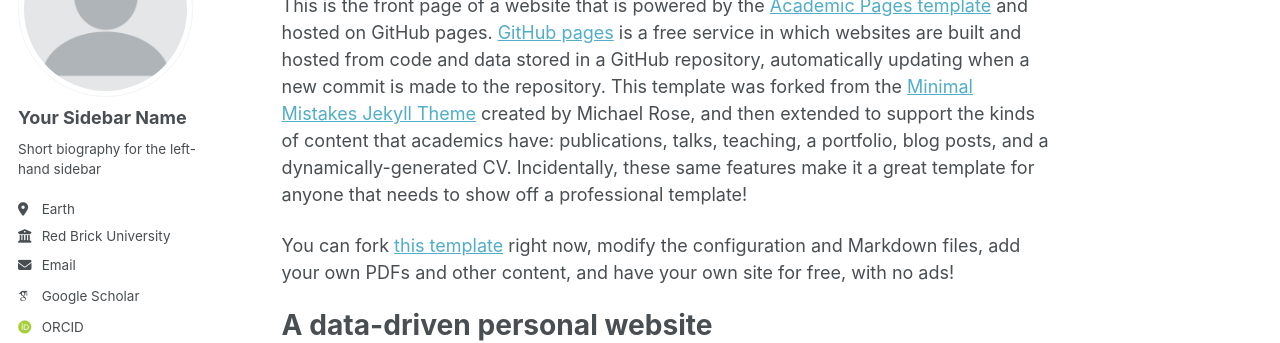
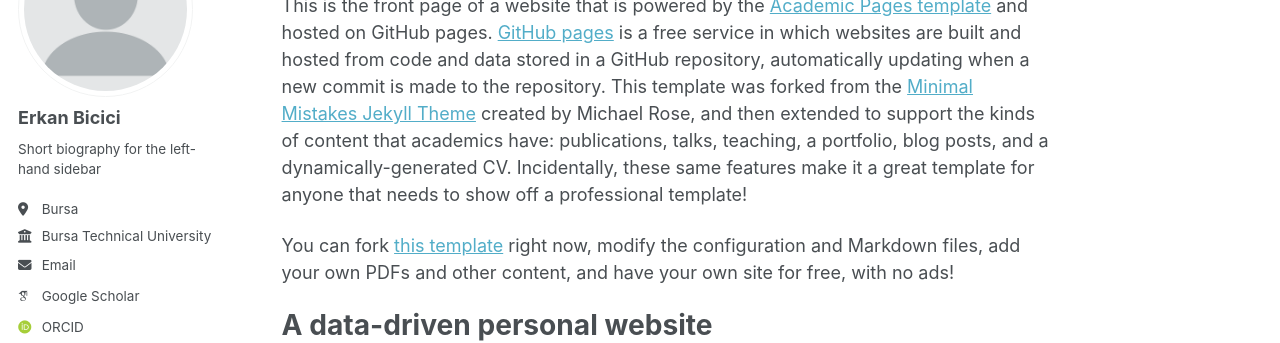
Before and after one commit to erkanbicici/erkanbicici.github.io, a Jekyll site: the page built from _pages/about.md, in a window 1280 px wide. Shown: the part 177-520 px from the top of the page. Built offline with Jekyll 4.4.1, drawn with Linux system fonts in a browser that asks for light colours; some web fonts are replaced; a script that is not in the unit is left out.

Commit message:
Update _config.yml

```diff
--- a/_config.yml
+++ b/_config.yml
@@ -23,11 +23,11 @@
 author:
   # Biographic information
   avatar           : "profile.png"
-  name             : "Your Sidebar Name"
+  name             : "Erkan Bicici"
   pronouns         : # example: "she/her"
   bio              : "Short biography for the left-hand sidebar"
-  location         : "Earth"
-  employer         : "Red Brick University"
+  location         : "Bursa"
+  employer         : "Bursa Technical University"
   uri              : # URL
   email            : "none@example.org"
 
```
